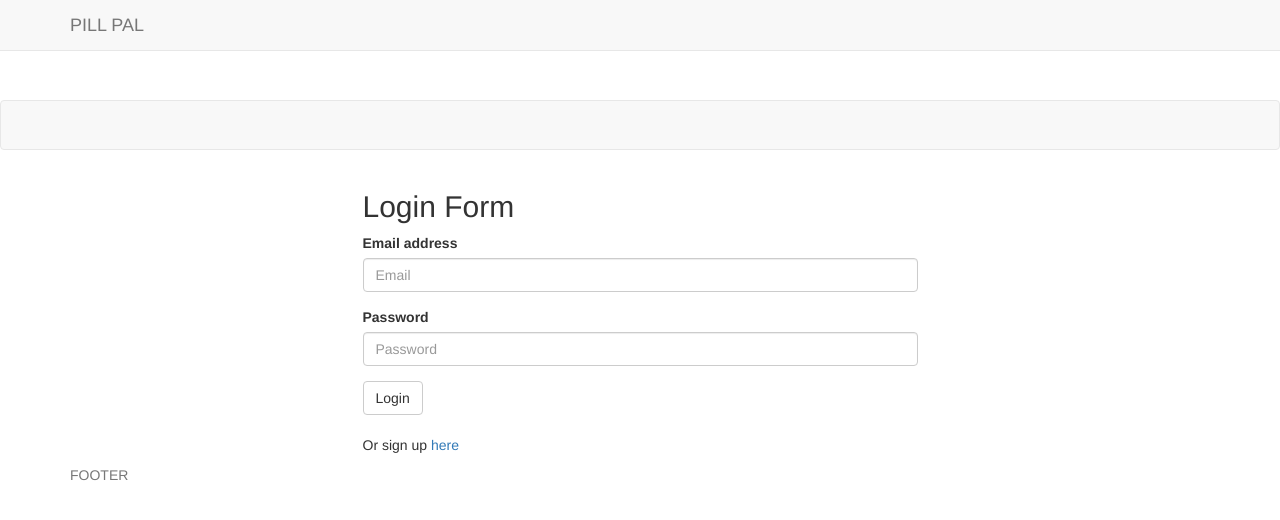
After one commit to aspecker/OTC-drug-tracker, a Node project: template views/login.handlebars in a window 1280 px wide. The commit adds this page. Shown: the top 520 px of the page. Run offline with Node 20 templates, Linux system fonts and the light colour scheme; the template is opened without the code that fills it, so the values that code supplies are empty; some libraries are stand-ins or nearby versions.

Commit message:
handlebars

```diff
--- /dev/null
+++ b/public/js/login.js
@@ -0,0 +1,33 @@
+$(document).ready(function() {
+    var loginForm = $("form.login");
+    var emailInput = $("input#email-input");
+    var passwordInput = $("input#password-input");
+
+    loginForm.on("submit", function(event) {
+      event.preventDefault();
+      var userData = {
+        email: emailInput.val().trim(),
+        password: passwordInput.val().trim()
+      };
+
+      if (!userData.email || !userData.password) {
+        return;
+      }
+
+      loginUser(userData.email, userData.password);
+      emailInput.val("");
+      passwordInput.val("");
+    });
+
+    function loginUser(email, password) {
+      $.post("/api/login", {
+        email: email,
+        password: password
+      }).then(function(data) {
+        window.location.replace(data);
+      }).catch(function(err) {
+        console.log(err);
+      });
+    }
+
+  });
--- a/server.js
+++ b/server.js
@@ -1,6 +1,6 @@
 //OTC Tracker Server
 
-// require our dependancies
+// require our dependencies
 const express = require("express");
 const bodyParser = require("body-parser");
 const session = require("express-session");
@@ -19,6 +19,13 @@ app.use(session({ secret: "keyboard cat", resave: true, saveUninitialized: true
 app.use(passport.initialize());
 app.use(passport.session());
 
+// handlebars express
+const exphbs = require("express-handlebars");
+
+// middleware establishing view engine
+app.engine("handlebars", exphbs({defaultLayout: "main"}));
+app.set("view engine", "handlebars");
+
 // require our routes
 require("./routes/html-routes.js")(app);
 require("./routes/api-routes.js")(app);
--- /dev/null
+++ b/views/login.handlebars
@@ -0,0 +1,73 @@
+<!DOCTYPE html>
+<html lang="en">
+<head>
+    <meta charset="UTF-8">
+    <meta name="viewport" content="width=device-width, initial-scale=1.0">
+    <meta http-equiv="X-UA-Compatible" content="ie=edge">
+    <link rel="stylesheet" type="text/css" href="css/reset.css">
+    <link rel="stylesheet" href="https://maxcdn.bootstrapcdn.com/bootstrap/3.3.6/css/bootstrap.min.css">
+    <link rel="stylesheet" type="text/css" href="css/style.css">
+    <title>OTC Login</title>
+
+</head>
+
+<body>
+    <nav class="navbar navbar-default navbar-fixed-top">
+        <div class="container">
+            <a class="navbar-brand" href="../public/index.html">PILL PAL</a>
+        </div>
+    </nav>
+    <!-- end nav bar -->
+
+    <body>
+        <nav class="navbar navbar-default">
+            <div class="container-fluid">
+                <div class="navbar-header">
+                </div>
+            </div>
+        </nav>
+        <div class="container">
+            <div class="row">
+                {{title}}
+                <div class="col-md-6 col-md-offset-3">
+                  <h2>Login Form</h2>
+                  <form class="login">
+                    <div class="form-group">
+                      <label for="exampleInputEmail1">Email address</label>
+                      <input type="email" class="form-control" id="email-input" placeholder="Email">
+                    </div>
+                    <div class="form-group">
+                      <label for="exampleInputPassword1">Password</label>
+                      <input type="password" class="form-control" id="password-input" placeholder="Password">
+                    </div>
+                    <button type="submit" class="btn btn-default">Login</button>
+                  </form>
+                  <br />
+                  <p>Or sign up <a href="/">here</a></p>
+                </div>
+              </div>
+            </div>
+
+            <script src="https://cdnjs.cloudflare.com/ajax/libs/jquery/3.2.1/jquery.min.js"></script>
+            <script type="text/javascript" src="js/login.js"></script>
+
+
+    <footer class="footer">
+        <div class="container">
+            <p class="text-muted">FOOTER</p>
+        </div>
+    </footer>
+
+
+
+
+
+
+
+
+    <script type="text/javascript" src="http://ajax.googleapis.com/ajax/libs/jquery/1.10.2/jquery.min.js"></script>
+
+    <!-- OTC index.js -->
+    <script src="js/login.js" type="text/javascript"></script>
+</body>
+</html>
```
Also changed, not shown: public/js/index.js (+57 -0 lines), public/js/mypillpal.js (added, +12 -0 lines), views/index.handlebars (renamed from public/index.html, +4 -34 lines), views/layouts/main.handlebars (added, +43 -0 lines), views/mypillpal.handlebars (added, +95 -0 lines), views/search.handlebars (renamed from public/myotc.html, +6 -3 lines).
